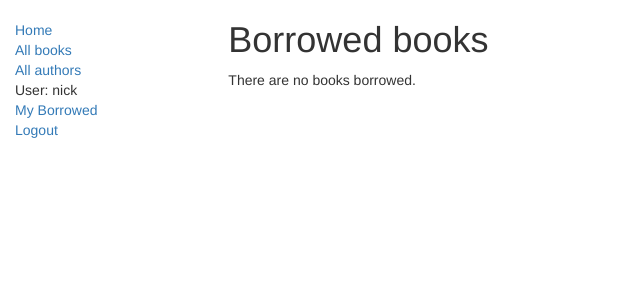
After one commit to nickelk/locallibrary, a Django app: a page that uses catalog/templates/base_generic.html in a window 1280 px wide. The commit adds this page. Shown: the top 300 px of the page, without its empty margins (0-640 px from the left). Run offline with Django 3.2, Linux system fonts and the light colour scheme; a user stored in the database is signed in; data comes from the database, SQL or seed files in the repository; both versions use the stored data as it was after the commit; some libraries are stand-ins or nearby versions.

Commit message:
my borrowed added

```diff
--- a/catalog/admin.py
+++ b/catalog/admin.py
@@ -44,13 +44,13 @@ class BookAdmin(admin.ModelAdmin):
 
 @admin.register(BookInstance)
 class BookInstanceAdmin(admin.ModelAdmin):
-    list_display = ('book', 'status', 'due_back', 'id')
+    list_display = ('book', 'status', 'borrower', 'due_back', 'id')
     list_filter = ('status', 'due_back')
     fieldsets = (
         (None, {
             'fields': ('book', 'imprint', 'id')
         }),
         ('Availability', {
-            'fields': ('status', 'due_back')
+            'fields': ('status', 'due_back', 'borrower')
         }),
     )
--- a/catalog/templates/base_generic.html
+++ b/catalog/templates/base_generic.html
@@ -28,6 +28,7 @@
 
          {% if user.is_authenticated %}
              <li>User: {{ user.get_username }}</li>
+             <li><a href="{% url 'my-borrowed' %}">My Borrowed</a></li>
              <li><a href="{% url 'logout'%}?next={{request.path}}">Logout</a></li>
          {% else %}
              <li><a href="{% url 'login'%}?next={{request.path}}">Login</a></li>
--- /dev/null
+++ b/catalog/templates/catalog/bookinstance_list_borrowed_user.html
@@ -0,0 +1,19 @@
+{% extends "base_generic.html" %}
+
+{% block content %}
+    <h1>Borrowed books</h1>
+
+    {% if bookinstance_list %}
+    <ul>
+
+      {% for bookinst in bookinstance_list %}
+      <li class="{% if bookinst.is_overdue %}text-danger{% endif %}">
+        <a href="{% url 'book-detail' bookinst.book.pk %}">{{bookinst.book.title}}</a> ({{ bookinst.due_back }})
+      </li>
+      {% endfor %}
+    </ul>
+
+    {% else %}
+      <p>There are no books borrowed.</p>
+    {% endif %}
+{% endblock %}
--- a/catalog/urls.py
+++ b/catalog/urls.py
@@ -9,4 +9,5 @@ urlpatterns = [
     url(r'^book/(?P<pk>\d+)$', views.BookDetailView.as_view(), name='book-detail'),
     url(r'^authors/$', views.AuthorListView.as_view(), name='authors'),
     url(r'^author/(?P<pk>\d+)$', views.AuthorDetailView.as_view(), name='author-detail'),
+    url(r'^mybooks/$', views.LoanedBooksByUserListView.as_view(), name='my-borrowed'),
 ]
--- a/catalog/views.py
+++ b/catalog/views.py
@@ -1,9 +1,7 @@
 from django.shortcuts import render
-
-# Create your views here.
 from django.views import generic
-
 from .models import Book, Author, BookInstance, Genre
+from django.contrib.auth.mixins import LoginRequiredMixin
 
 
 def index(request):
@@ -54,3 +52,16 @@ class AuthorListView(generic.ListView):
 
 class AuthorDetailView(generic.DetailView):
     model = Author
+
+
+class LoanedBooksByUserListView(LoginRequiredMixin, generic.ListView):
+    """
+    Generic class-based view listing books on loan to current user.
+    """
+    model = BookInstance
+    template_name = 'catalog/bookinstance_list_borrowed_user.html'
+    paginate_by = 10
+
+    def get_queryset(self):
+        return BookInstance.objects.filter(borrower=self.request.user).filter(status__exact='o').order_by(
+            'due_back')
```
Also changed, not shown: catalog/models.py (+10 -0 lines), catalog/migrations/0002_bookinstance_borrower.py (added), db.sqlite3.
